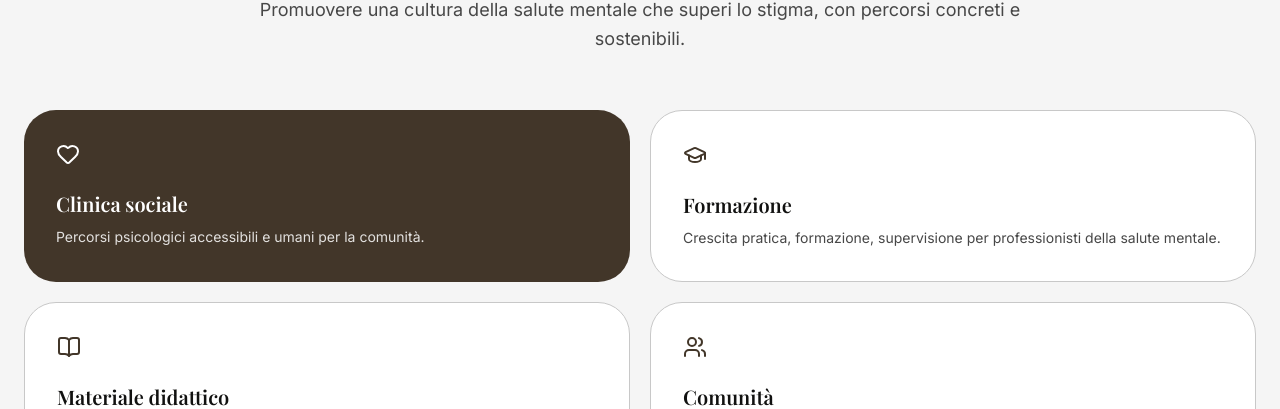
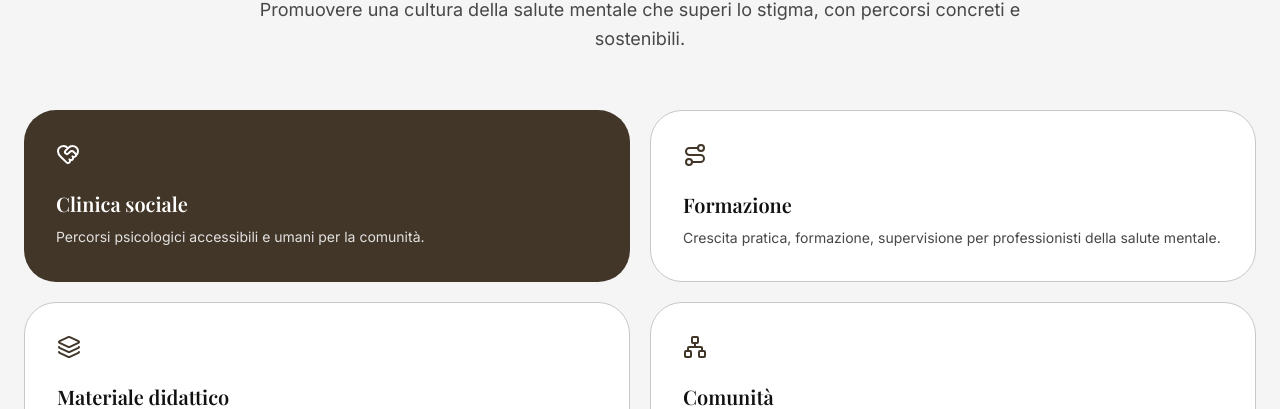
Before and after one commit to applicaaps/applica, a Next.js app in the folder applica-app/: page /chi-siamo in a window 1280 px wide. Shown: the part 989-1398 px from the top of the page. Built offline with nearby package versions, Linux system fonts and the light colour scheme; a web font is replaced by a local one.

Commit message:
icone e hover

```diff
--- a/applica-app/app/chi-siamo/page.tsx
+++ b/applica-app/app/chi-siamo/page.tsx
@@ -1,7 +1,7 @@
 "use client"
 
 import Link from "next/link"
-import { Users, Heart, Brain, GraduationCap, ArrowRight, BookOpen } from "lucide-react"
+import { Users, Heart, Brain, GraduationCap, ArrowRight, BookOpen, HeartHandshake, Route, Layers, Network } from "lucide-react"
 import { RevealSection } from "@/components/RevealSection"
 
 export default function ChiSiamo() {
@@ -55,8 +55,8 @@ export default function ChiSiamo() {
 
           <div className="grid grid-cols-1 md:grid-cols-2 gap-5">
             <RevealSection stagger={1}>
-              <div className="bg-[var(--color-primary)] p-8 rounded-2xl text-[var(--color-on-primary)] h-full flex flex-col gap-6 interactive-card hover:scale-[1.02] active:scale-[0.97] transition-transform duration-[160ms] ease-out">
-                <Heart size={24} />
+              <div className="bg-[var(--color-primary)] p-8 rounded-2xl text-[var(--color-on-primary)] h-full flex flex-col gap-6 interactive-card">
+                <HeartHandshake size={24} />
                 <div>
                   <h3 className="text-xl font-bold mb-2">Clinica sociale</h3>
                   <p className="text-sm opacity-85 leading-relaxed">
@@ -67,8 +67,8 @@ export default function ChiSiamo() {
             </RevealSection>
 
             <RevealSection stagger={2}>
-              <div className="bg-white p-8 rounded-2xl border border-[var(--color-outline-variant)] h-full flex flex-col gap-6 interactive-card hover:scale-[1.02] active:scale-[0.97] transition-transform duration-[160ms] ease-out">
-                <GraduationCap size={24} className="text-[var(--color-primary)]" />
+              <div className="bg-white p-8 rounded-2xl border border-[var(--color-outline-variant)] h-full flex flex-col gap-6 interactive-card">
+                <Route size={24} className="text-[var(--color-primary)]" />
                 <div>
                   <h3 className="text-xl font-bold text-[var(--color-on-surface)] mb-2">Formazione</h3>
                   <p className="text-sm text-[var(--color-on-surface-variant)] leading-relaxed">
@@ -79,8 +79,8 @@ export default function ChiSiamo() {
             </RevealSection>
 
             <RevealSection stagger={3}>
-              <div className="bg-white p-8 rounded-2xl border border-[var(--color-outline-variant)] h-full flex flex-col gap-6 interactive-card hover:scale-[1.02] active:scale-[0.97] transition-transform duration-[160ms] ease-out">
-                <BookOpen size={24} className="text-[var(--color-primary)]" />
+              <div className="bg-white p-8 rounded-2xl border border-[var(--color-outline-variant)] h-full flex flex-col gap-6 interactive-card">
+                <Layers size={24} className="text-[var(--color-primary)]" />
                 <div>
                   <h3 className="text-xl font-bold text-[var(--color-on-surface)] mb-2">Materiale didattico</h3>
                   <p className="text-sm text-[var(--color-on-surface-variant)] leading-relaxed">
@@ -91,8 +91,8 @@ export default function ChiSiamo() {
             </RevealSection>
 
             <RevealSection stagger={4}>
-              <div className="bg-white p-8 rounded-2xl border border-[var(--color-outline-variant)] h-full flex flex-col gap-6 interactive-card hover:scale-[1.02] active:scale-[0.97] transition-transform duration-[160ms] ease-out">
-                <Users size={24} className="text-[var(--color-primary)]" />
+              <div className="bg-white p-8 rounded-2xl border border-[var(--color-outline-variant)] h-full flex flex-col gap-6 interactive-card">
+                <Network size={24} className="text-[var(--color-primary)]" />
                 <div>
                   <h3 className="text-xl font-bold text-[var(--color-on-surface)] mb-2">Comunità</h3>
                   <p className="text-sm text-[var(--color-on-surface-variant)] leading-relaxed">
```
